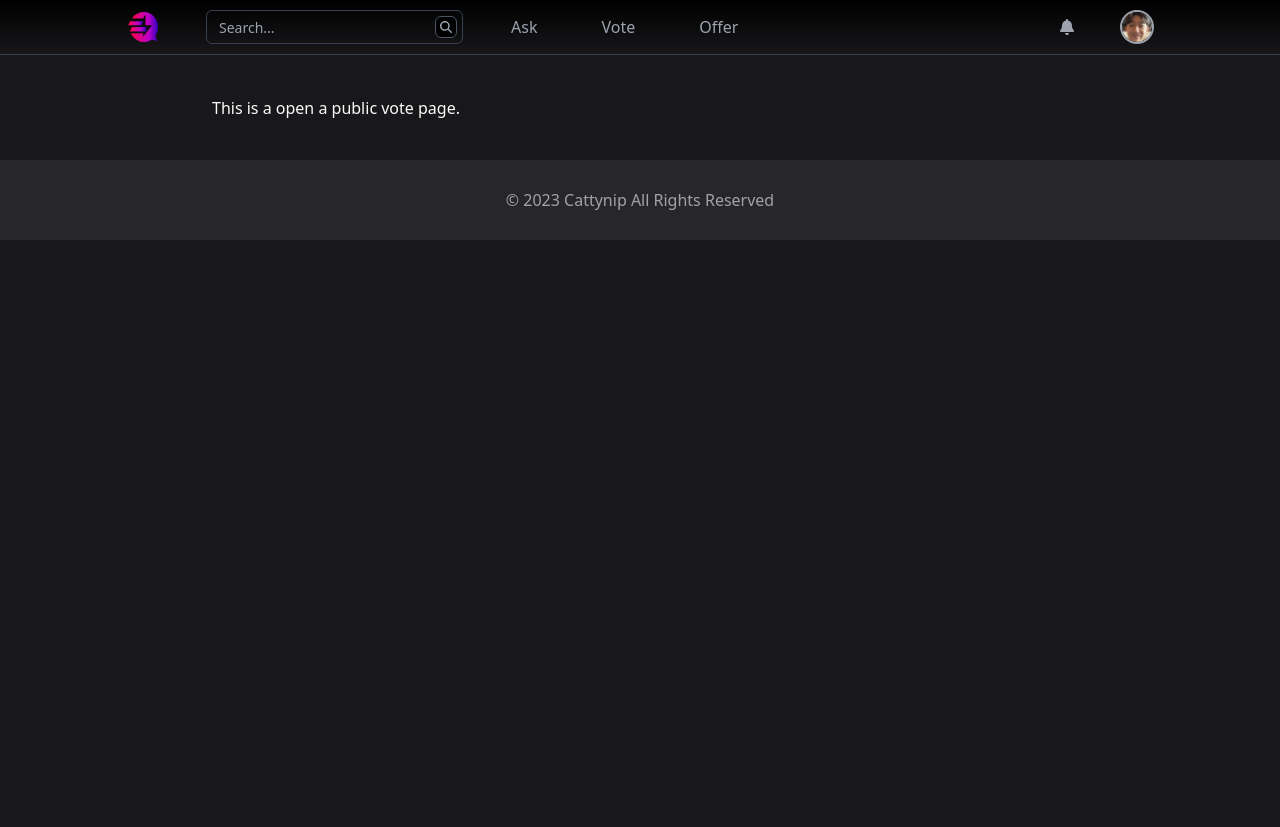
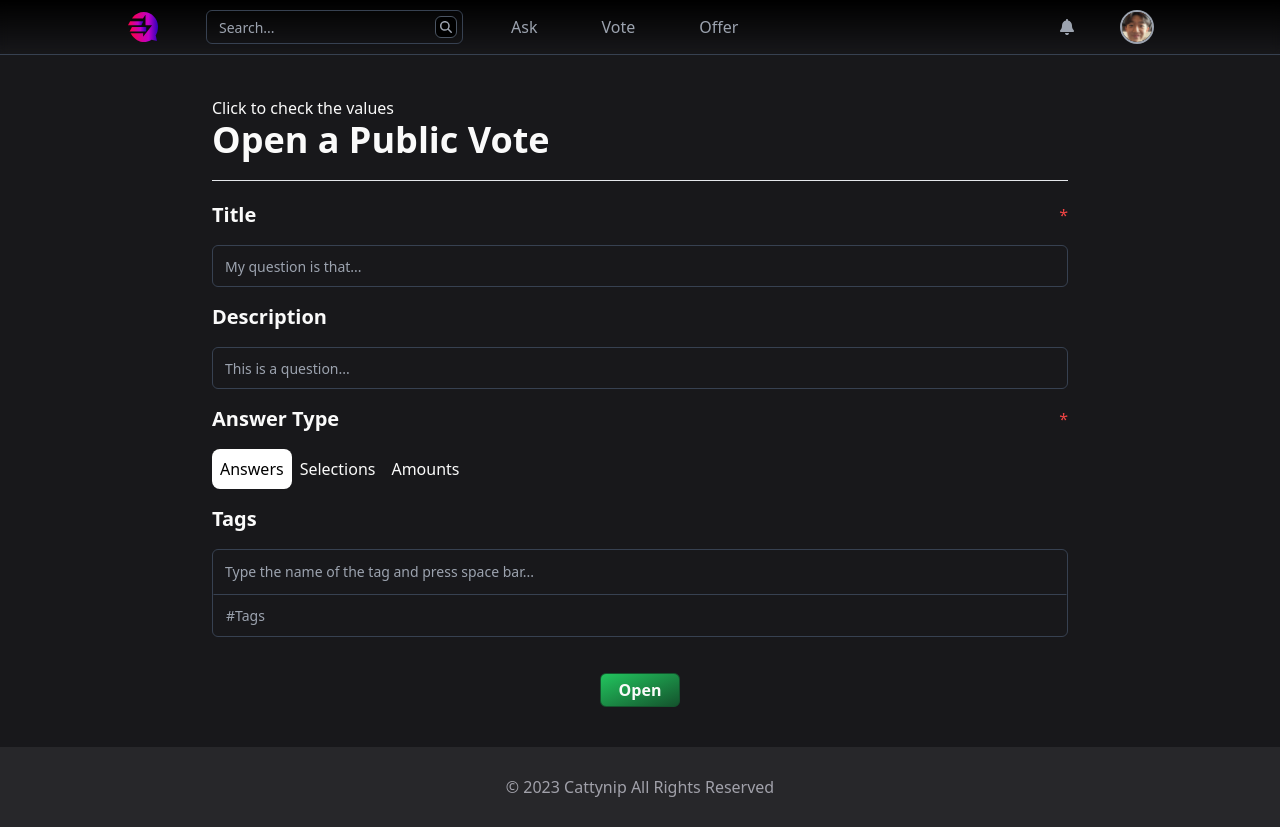
Before and after one commit to cattynip/rellyship, a Next.js app: page /public-votes/open in a window 1280 px wide. Before the commit the page ends 800 px from the top, so only its background shows below. Built offline with nearby package versions, Linux system fonts and the light colour scheme.

Commit message:
feat(format): develop general format

```diff
--- /dev/null
+++ b/components/AnswerType/AnswerAmountInput.tsx
@@ -0,0 +1,32 @@
+import { library } from "@fortawesome/fontawesome-svg-core";
+import { TAmount } from "@pages/public-votes/open";
+import dynamic from "next/dynamic";
+import { motion } from "framer-motion";
+
+library.add();
+
+const FontAwesomeIcon = dynamic(
+  () =>
+    import("@fortawesome/react-fontawesome").then(module => {
+      return module.FontAwesomeIcon;
+    }),
+  { ssr: false }
+);
+
+interface IAnswerAmountInput {
+  getContent: (content: TAmount) => void;
+}
+
+const AnswerAmountInput = ({ getContent }: IAnswerAmountInput) => {
+  return (
+    <motion.div
+      initial={{ y: -10, opacity: 0 }}
+      animate={{ y: 0, opacity: 1 }}
+      exit={{ y: 10, opacity: 0 }}
+    >
+      <span>This is an input for amount</span>
+    </motion.div>
+  );
+};
+
+export default AnswerAmountInput;
--- /dev/null
+++ b/components/AnswerType/AnswerSelectionInput.tsx
@@ -0,0 +1,33 @@
+import { library } from "@fortawesome/fontawesome-svg-core";
+import { faPlus } from "@fortawesome/free-solid-svg-icons";
+import { TSelections } from "@pages/public-votes/open";
+import dynamic from "next/dynamic";
+import { motion } from "framer-motion";
+
+library.add(faPlus);
+
+const FontAwesomeIcon = dynamic(
+  () =>
+    import("@fortawesome/react-fontawesome").then(module => {
+      return module.FontAwesomeIcon;
+    }),
+  { ssr: false }
+);
+
+interface IAnswerSelectionInputProps {
+  getContent: (inputContent: TSelections) => void;
+}
+
+const AnswerSelectionInput = ({ getContent }: IAnswerSelectionInputProps) => {
+  return (
+    <motion.div
+      initial={{ y: -10, opacity: 0 }}
+      animate={{ y: 0, opacity: 1 }}
+      exit={{ y: 10, opacity: 0 }}
+    >
+      <span>This is an input for selections</span>
+    </motion.div>
+  );
+};
+
+export default AnswerSelectionInput;
--- /dev/null
+++ b/components/AnswerType/AnswerTypeTopBar.tsx
@@ -0,0 +1,62 @@
+import { TVote } from "@pages/public-votes/open";
+import { AnimatePresence, motion } from "framer-motion";
+import { HTMLAttributes, useState } from "react";
+
+interface IAnswerTypeTopBar {
+  content: TVote;
+  active: TVote;
+}
+
+const AnswerTypeTopBar = ({
+  content,
+  active,
+  ...props
+}: IAnswerTypeTopBar & HTMLAttributes<HTMLButtonElement>) => {
+  const isMatched = content === active;
+
+  return (
+    <button className="relative py-2 px-2" {...props}>
+      <span>
+        {content === "answer"
+          ? "Answers"
+          : content === "selection"
+          ? "Selections"
+          : "Amounts"}
+      </span>
+
+      <AnimatePresence>
+        {isMatched && (
+          <motion.div
+            transition={{
+              duration: 0.25
+            }}
+            layoutId="answertypetopbar"
+            className="bg-white w-full h-full absolute top-0 left-0 rounded-lg flex items-center justify-center"
+          >
+            <motion.span
+              initial={{ opacity: 0, y: -20 }}
+              animate={{ opacity: 1, y: 0 }}
+              exit={{ opacity: 0, y: 20 }}
+              transition={{
+                duration: 0.15,
+                type: "spring",
+                bounce: 0.5,
+                mass: 0.7,
+                delay: 0.1
+              }}
+              className="text-black"
+            >
+              {content === "answer"
+                ? "Answers"
+                : content === "selection"
+                ? "Selections"
+                : "Amounts"}
+            </motion.span>
+          </motion.div>
+        )}
+      </AnimatePresence>
+    </button>
+  );
+};
+
+export default AnswerTypeTopBar;
--- /dev/null
+++ b/components/SelectionDot.tsx
@@ -0,0 +1,15 @@
+interface ISelectionDot {
+  active: boolean;
+}
+
+const SelectionDot = ({ active }: ISelectionDot) => {
+  // TODO: Make it selection dot.
+
+  return (
+    <div>
+      <div />
+    </div>
+  );
+};
+
+export default SelectionDot;
--- a/pages/public-votes/open.tsx
+++ b/pages/public-votes/open.tsx
@@ -1,9 +1,163 @@
-import { NextPage } from "next";
+import AnswerAmountInput from "@components/AnswerType/AnswerAmountInput";
+import AnswerSelectionInput from "@components/AnswerType/AnswerSelectionInput";
+import AnswerTypeTopBar from "@components/AnswerType/AnswerTypeTopBar";
+import RellyShipButton from "@components/RellyShipComponents/RellyShipButton";
+import RellyShipHeading from "@components/RellyShipComponents/RellyShipHeadings";
+import RellyShipInput from "@components/RellyShipComponents/RellyShipInput";
+import RellyShipLabel from "@components/RellyShipComponents/RellyShipLabel";
+import TagsSearcher from "@components/TagSearcher";
+import { AnimatePresence } from "framer-motion";
+import type { NextPage } from "next";
+import { ChangeEvent, FormEvent, useEffect, useState } from "react";
+
+export type TVote = "answer" | "selection" | "amount";
+
+export type TAnswer = any;
+export type TSelections = string[];
+export type TAmount = {
+  biggest: number;
+  smallest: number;
+  interval: number;
+  unit: string;
+};
+
+interface IVoteForm {
+  title?: string;
+  description?: string;
+  type?: TVote;
+  tags?: string[];
+}
 
 const OpenPublicVote: NextPage = () => {
+  const [formData, setFormData] = useState<IVoteForm>({});
+
+  // When it sends an API, the body part will include this part.
+  const [selections, setSelections] = useState<TSelections>([]);
+  const [amount, setAmount] = useState<TAmount>({
+    biggest: 100,
+    smallest: 0,
+    interval: 20,
+    unit: "degress"
+  });
+
+  const [loading, _setLoading] = useState<boolean>(false);
+  const [active, setActive] = useState<TVote>("answer");
+
+  useEffect(() => {
+    // console.log(active);
+  }, [active]);
+
+  const onValid = (event: FormEvent) => {
+    event.preventDefault();
+
+    // TODO: Check fields
+
+    // TODO: Send an API
+  };
+
+  const onTopBarClick = (value: TVote) => {
+    setActive(value);
+  };
+
   return (
     <div>
-      <h1>This is a open a public vote page.</h1>
+      <button onClick={() => console.log(formData)}>
+        Click to check the values
+      </button>
+      <RellyShipHeading text="Open a Public Vote" extraClassName="text-2xl" />
+      <form
+        onSubmit={onValid}
+        className="border-t border-gray-399 mt-5 pt-5 space-y-4"
+      >
+        <div>
+          <RellyShipLabel inputFor="title" required>
+            <span className="text-xl font-bold">Title</span>
+          </RellyShipLabel>
+          <RellyShipInput
+            placeholder="My question is that..."
+            id="title"
+            extraClassName="w-full"
+            removeHoverAnimation
+            wider
+            onChange={(event: ChangeEvent<HTMLInputElement>) =>
+              setFormData(prev => ({
+                ...prev,
+                title: event.target.value
+              }))
+            }
+          />
+        </div>
+        <div>
+          <RellyShipLabel inputFor="description">
+            <span className="text-xl font-bold">Description</span>
+          </RellyShipLabel>
+          <RellyShipInput
+            placeholder="This is a question..."
+            id="description"
+            extraClassName="w-full"
+            removeHoverAnimation
+            wider
+            onChange={(event: ChangeEvent<HTMLInputElement>) =>
+              setFormData(prev => ({
+                ...prev,
+                description: event.target.value
+              }))
+            }
+          />
+        </div>
+        <div>
+          <RellyShipLabel inputFor="answertype" required>
+            <span className="text-xl font-bold">Answer Type</span>
+          </RellyShipLabel>
+          <div>
+            <AnswerTypeTopBar
+              content="answer"
+              active={active}
+              onClick={() => onTopBarClick("answer")}
+            />
+            <AnswerTypeTopBar
+              content="selection"
+              active={active}
+              onClick={() => onTopBarClick("selection")}
+            />
+            <AnswerTypeTopBar
+              content="amount"
+              active={active}
+              onClick={() => onTopBarClick("amount")}
+            />
+          </div>
+          <div>
+            <AnimatePresence>
+              {active === "selection" && (
+                <AnswerSelectionInput getContent={() => {}} />
+              )}
+              {active === "amount" && (
+                <AnswerAmountInput getContent={() => {}} />
+              )}
+            </AnimatePresence>
+          </div>
+        </div>
+        <div>
+          <RellyShipLabel inputFor="tags">
+            <span className="text-xl font-bold">Tags</span>
+          </RellyShipLabel>
+          <TagsSearcher
+            getContent={(tags: string[]) => {
+              setFormData(prev => ({
+                ...prev,
+                tags: tags
+              }));
+            }}
+          />
+        </div>
+        <div className="flex items-center justify-center pt-5">
+          <RellyShipButton
+            content="Open"
+            mood="specially positive"
+            loading={loading}
+          />
+        </div>
+      </form>
     </div>
   );
 };
```
